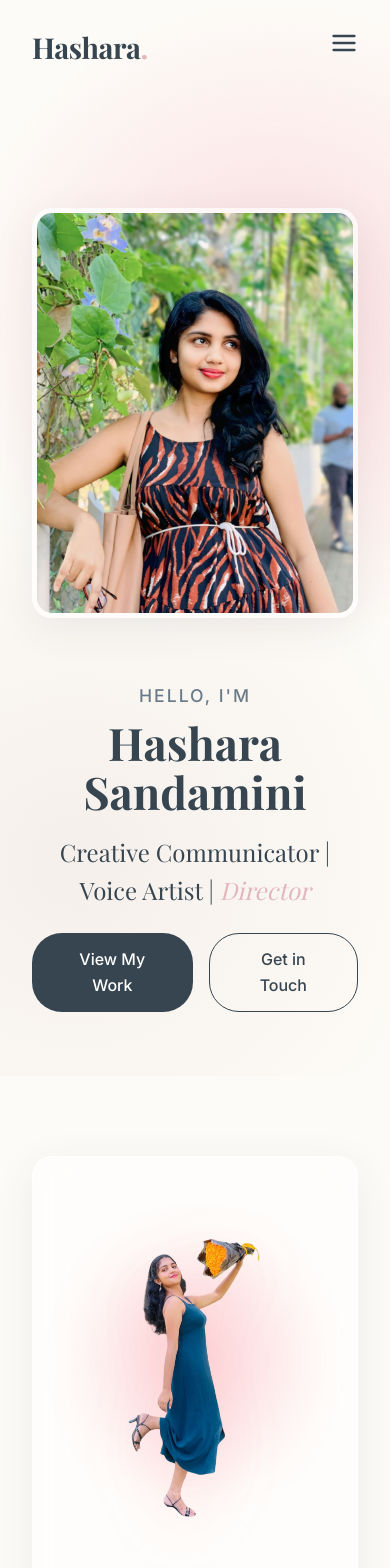
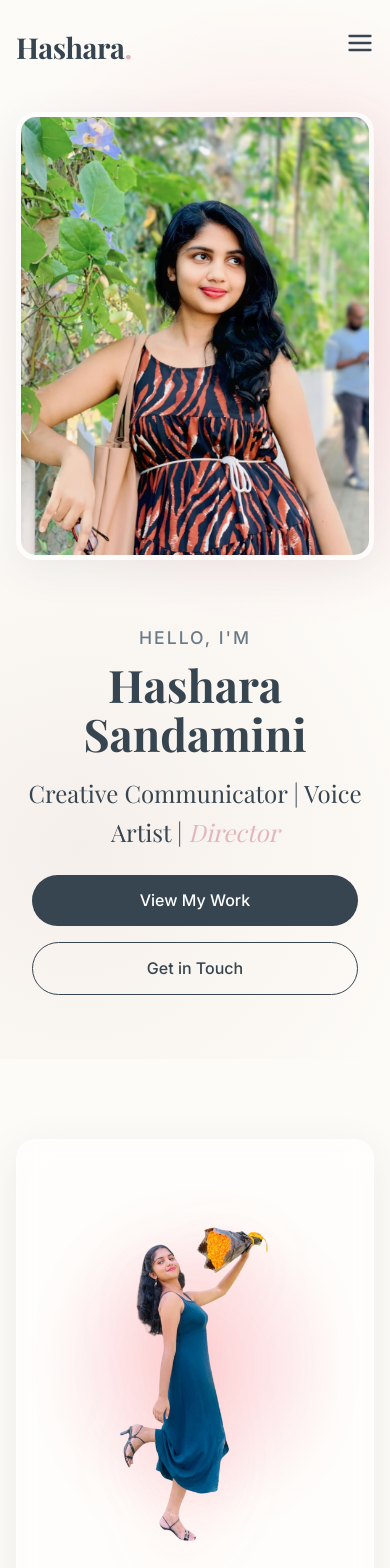
Before and after one commit to nadeera-se22018/mass-comm-portfolio, a React (Vite) app: page / in a window 390 px wide. Shown: the top 1568 px of the page. Built offline with nearby package versions, Linux system fonts and the light colour scheme; a web font is replaced by a local one.

Commit message:
feat: add global styles and component-specific CSS for portfolio layout, hero, skills, and cards

```diff
--- a/src/components/ContentCards.css
+++ b/src/components/ContentCards.css
@@ -107,7 +107,14 @@
   .section-title {
     font-size: 2.5rem;
   }
+  .cards-grid {
+    grid-template-columns: 1fr;
+    gap: 1.5rem;
+  }
   .card {
-    padding: 2rem;
+    padding: 1.8rem;
+  }
+  .card-title {
+    font-size: 1.4rem;
   }
 }
--- a/src/components/Hero.css
+++ b/src/components/Hero.css
@@ -115,7 +115,7 @@
   .hero-container {
     flex-direction: column-reverse; /* Show image on top of text in mobile */
     text-align: center;
-    padding-top: 8rem;
+    padding-top: 2rem;
   }
 
   .description {
@@ -141,4 +141,9 @@
   .floating-badge {
     display: none;
   }
+  .hero-cta {
+    flex-direction: column;
+    width: 100%;
+    padding: 0 1rem;
+  }
 }
--- a/src/components/Skills.css
+++ b/src/components/Skills.css
@@ -110,4 +110,16 @@
   .skill-card-wrapper {
     flex: 0 0 100%; /* Show 1 item per view on mobile */
   }
+  .skill-image-container {
+    height: 200px;
+  }
+  .skill-content {
+    padding: 1.5rem;
+  }
+  .skill-name {
+    font-size: 1.3rem;
+  }
+  .skill-description {
+    font-size: 0.95rem;
+  }
 }
--- a/src/index.css
+++ b/src/index.css
@@ -100,4 +100,13 @@ section {
   section {
     padding: 4rem 0;
   }
+  .container {
+    padding: 0 1.5rem;
+  }
 }
+
+@media (max-width: 576px) {
+  .container {
+    padding: 0 1rem;
+  }
+}
```
